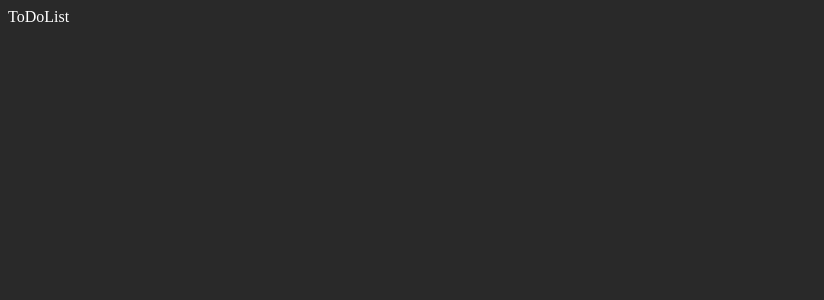
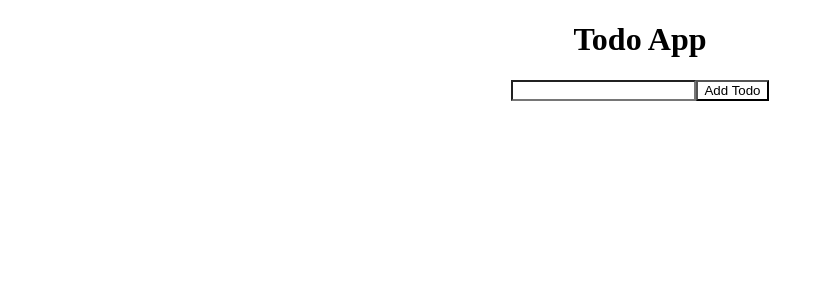
Before and after one commit to roiialcantara/todolist.io, a React (Vite) app in the folder todo-app/: page / in a window 1280 px wide. Shown: the top 300 px of the page, without its empty margins (0-824 px from the left). Built offline with nearby package versions, Linux system fonts and the light colour scheme.

Commit message:
added the return value of the ToDoList.tsx

```diff
--- a/todo-app/src/components/ToDoList.tsx
+++ b/todo-app/src/components/ToDoList.tsx
@@ -40,7 +40,38 @@ function ToDoList() {
     });
     setTodos(updatedTodos);
   };
-  return <div>ToDoList</div>;
+  return (
+    <>
+      <div>
+        <h1>Todo App</h1>
+        <input
+          type="text"
+          value={newTodo}
+          onChange={(e) => setNewTodo(e.target.value)}
+        />
+        <button onClick={addTodo}>Add Todo</button>
+        <ul>
+          {todos.map((todo) => (
+            <li key={todo.id}>
+              <input
+                type="checkbox"
+                checked={todo.completed}
+                onChange={() => toggleComplete(todo.id)}
+              />
+              <span
+                style={{
+                  textDecoration: todo.completed ? "line-through" : "none",
+                }}
+              >
+                {todo.text}
+              </span>
+              <button onClick={() => removeTodo(todo.id)}>Remove</button>
+            </li>
+          ))}
+        </ul>
+      </div>
+    </>
+  );
 }
 
 export default ToDoList;
--- a/todo-app/src/index.css
+++ b/todo-app/src/index.css
@@ -1,4 +1,5 @@
 * {
-  background-color: rgb(41, 41, 41);
-  color: white;
+  background-color: rgb(255, 255, 255);
+  color: black;
+  text-align: center;
 }
```
